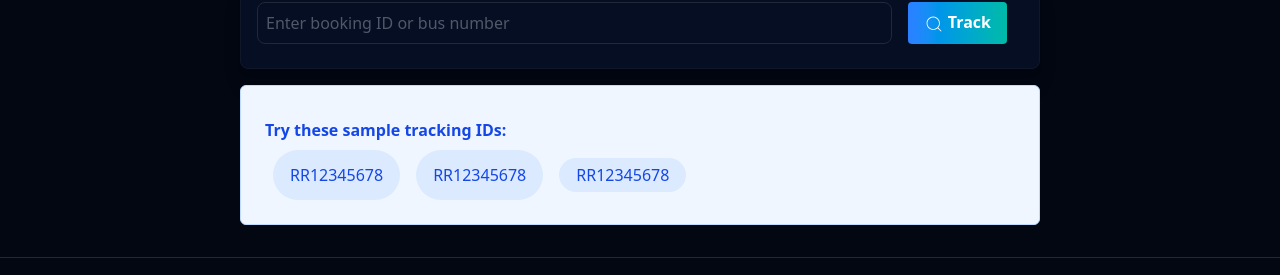
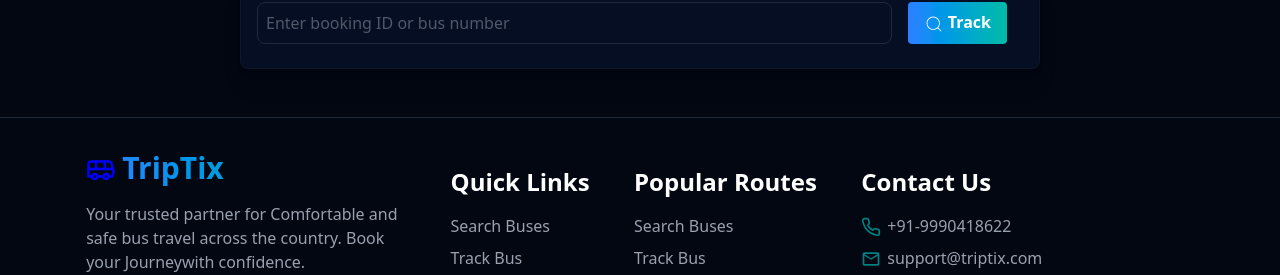
Before and after one commit to Chandrashekher1/TripTix, a React (Vite) app: page /track-bus in a window 1280 px wide. Shown: the part 212-487 px from the top of the page. Built offline with nearby package versions, Linux system fonts and the light colour scheme; no server answers.

Commit message:
fix: remove unused code

```diff
--- a/src/components/TrackBus.jsx
+++ b/src/components/TrackBus.jsx
@@ -14,14 +14,6 @@ const TrackBus = () => {
                 <button className='btn-primary flex font-semibold mx-4 cursor-pointer'><CiSearch style={{marginTop:'4px', marginRight:'4px', fontSize:'20px'}}/> Track</button>
             </form>
         </div>
-        <div className='border border-blue-200 rounded-md bg-blue-50 p-6'>
-            <p className='text-blue-700 font-semibold my-2'>Try these sample tracking IDs:</p>
-            <div className='flex flex-wrap'>
-                <button className='border rounded-full bg-blue-100 p-1 text-blue-700 px-4 border-transparent mx-2'>RR12345678</button>
-                <button className='border rounded-full bg-blue-100 p-1 text-blue-700 px-4 border-transparent mx-2'>RR12345678</button>
-                <button className='border rounded-full bg-blue-100 p-1 text-blue-700 px-4 border-transparent mx-2 my-2'>RR12345678</button>
-            </div>
-        </div>
         </div>
     </div>
   )
```
